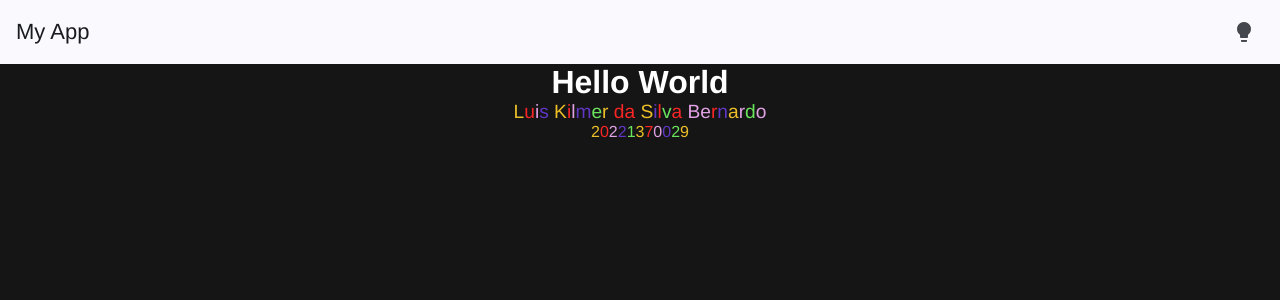
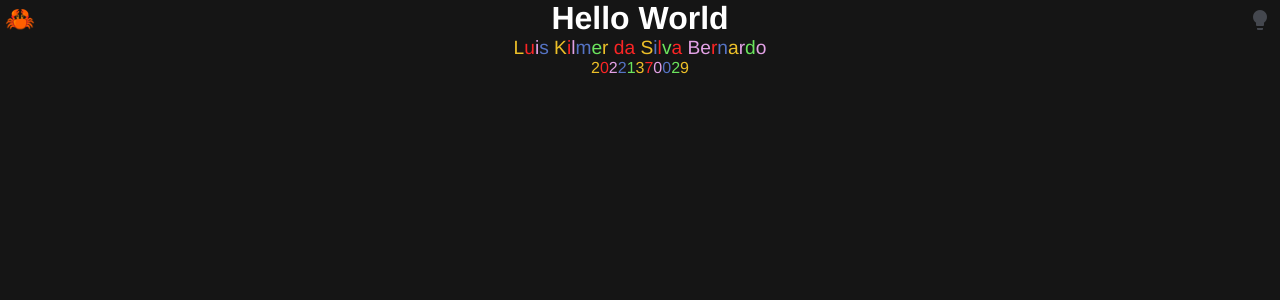
Before and after one commit to lukilme/pweb-angular-study, an Angular app: page / in a window 1280 px wide. Shown: the top 300 px of the page. Built offline with nearby package versions, Linux system fonts and the light colour scheme.

Commit message:
:lipstick: style: color correction and header fixed

```diff
--- a/src/app/header/header.component.html
+++ b/src/app/header/header.component.html
@@ -1,6 +1,6 @@
-<mat-toolbar id="header">
-    <span>My App</span>
+<div id="header">
+    <h2>🦀</h2>
     <button (click)="toggleMode()" class="bulb" mat-icon-button class="example-icon" aria-label="Example icon-button with share icon">
         <mat-icon>lightbulb</mat-icon>
     </button>
-</mat-toolbar>
+</div>
--- a/src/app/header/header.component.scss
+++ b/src/app/header/header.component.scss
@@ -3,6 +3,13 @@
     display: flex;
     flex-direction: row;
     justify-content: space-between;
+    position: absolute;
+    z-index: 50;
+    width: 100%;
+    h2{
+        padding:5px;
+    }
+
 }
 
 .bulb{
--- a/src/rainbow.scss
+++ b/src/rainbow.scss
@@ -16,7 +16,7 @@
     }
 
     55% {
-        color: rgb(60, 60, 227);
+        color: rgb(35, 204, 226);
     }
 
     70% {
```
